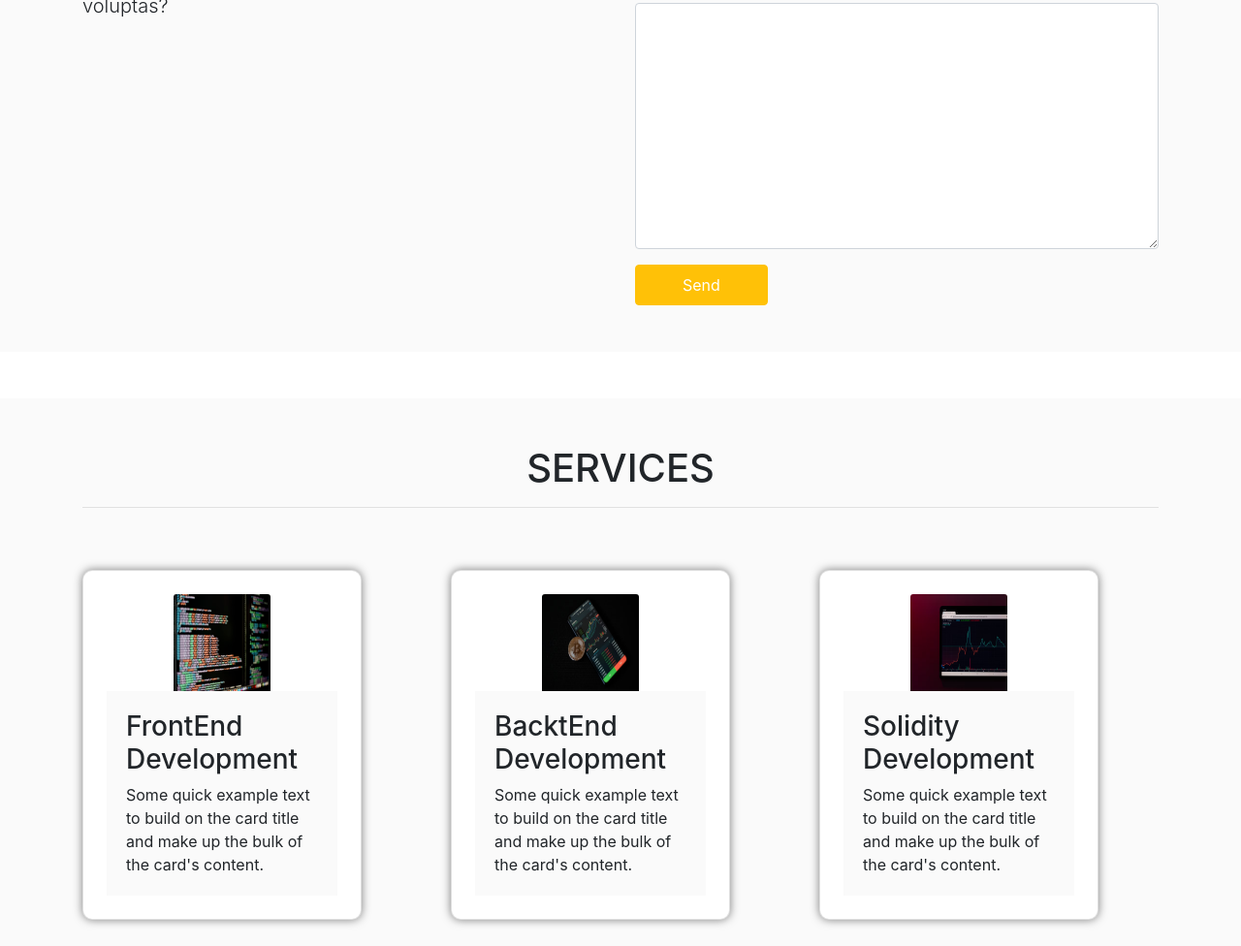
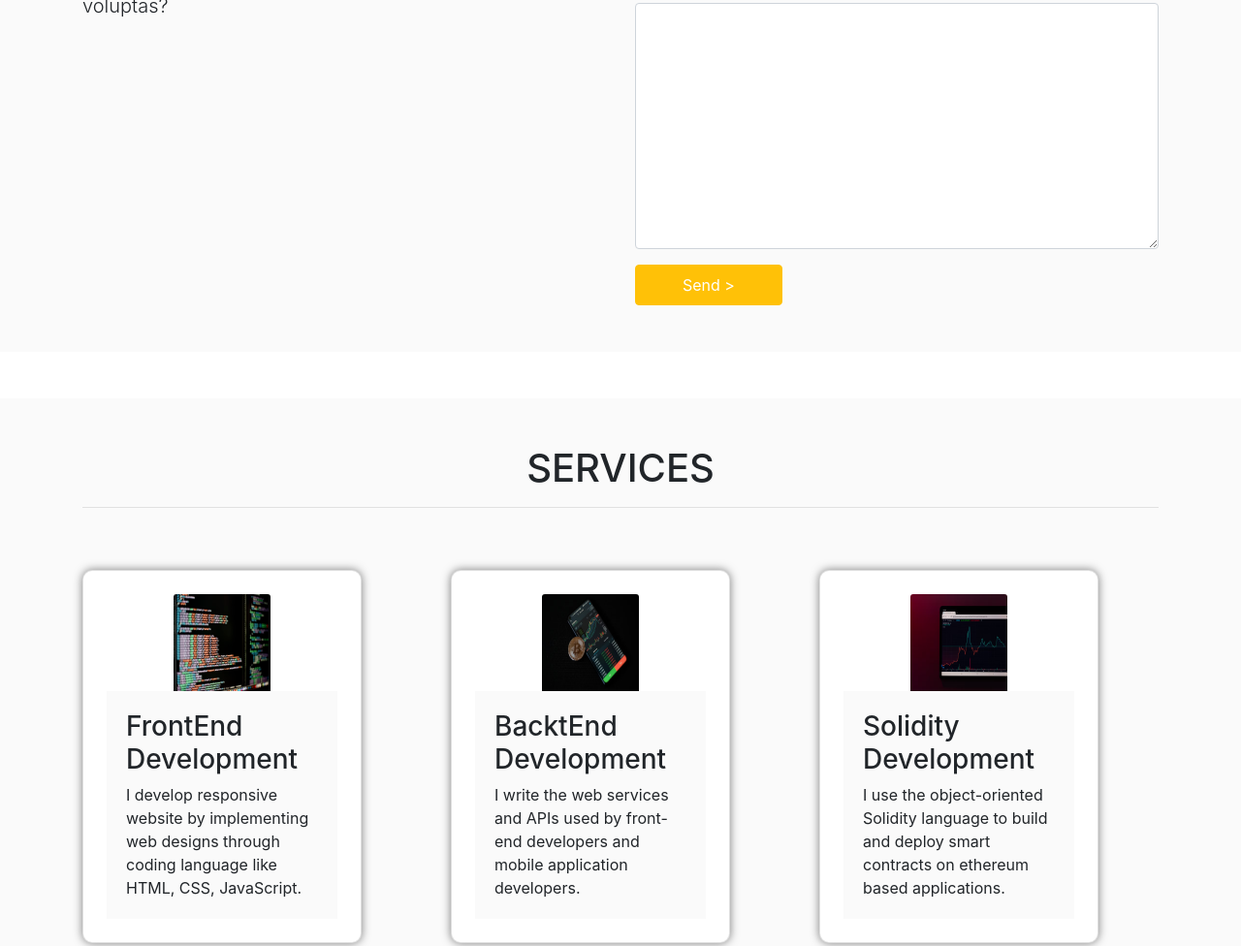
Before and after one commit to corleone0007/Portfolio, a plain HTML site: page index.html in a window 1280 px wide. Shown: the part 2885-3861 px from the top of the page at 97% size. Drawn offline with nearby package versions, Linux system fonts and the light colour scheme.

Commit message:
Made some modification.

```diff
--- a/index.html
+++ b/index.html
@@ -97,7 +97,7 @@
                         <div class="buttons">
                             <a href="https://www.linkedin.com/in/abah-victor-58907a160/overlay/1635472538147/single-media-viewer/" class="btn btn-outline-warning px-5 py-2">Download CV</button>
                             </a>
-                            <a href="https://github.com/corleone0007" class="btn btn-warning text-white px-5 py-2">Contact</button>
+                            <a href="https://www.linkedin.com/in/abah-victor-58907a160/" class="btn btn-warning text-white px-5 py-2">Contact</button>
                             </a>
                         </div>
                   </div>
@@ -220,7 +220,10 @@
                                 <label for="message">Message</label>
                                 <textarea name="message" id="message" cols="30" rows="10" class="form-control"></textarea>
                             </div>
-                            <button type="submit" class="btn btn-warning text-white px-5 py-2">Send</button>
+                            <div class="button">
+                                <a href="mailto: iamecheabah@gmail.com" type="sumbit" class="btn btn-warning text-white px-5 py-2"> Send </button>>
+                                </a>
+                            </div>
                         </form>
                     </div>
                 </div>
@@ -243,7 +246,7 @@
                             <img src="src/img2/imgbanner3.jpg" class="card-img-top" alt="...">
                             <div class="card-body">
                                 <h3>FrontEnd Development</h3>
-                              <p class="card-text">Some quick example text to build on the card title and make up the bulk of the card's content.</p>
+                              <p class="card-text">I develop responsive website by implementing web designs through coding language like HTML, CSS, JavaScript.</p>
                             </div>
                         </div>
                     </div>
@@ -252,7 +255,7 @@
                             <img src="src/img2/imgbanner4.jpg" class="card-img-top" alt="...">
                             <div class="card-body">
                                 <h3>BacktEnd Development</h3>
-                              <p class="card-text">Some quick example text to build on the card title and make up the bulk of the card's content.</p>
+                              <p class="card-text">I write the web services and APIs used by front-end developers and mobile application developers.</p>
                             </div>
                         </div>
                     </div>
@@ -261,7 +264,7 @@
                             <img src="src/img2/imgbanner5.jpg" class="card-img-top" alt="...">
                             <div class="card-body">
                                 <h3>Solidity Development</h3>
-                              <p class="card-text">Some quick example text to build on the card title and make up the bulk of the card's content.</p>
+                              <p class="card-text">I use the object-oriented Solidity language to build and deploy smart contracts on ethereum based applications.</p>
                             </div>
                         </div>
                     </div>
@@ -275,7 +278,7 @@
                 <h7 class="fw-bold">Designed By</h7>
                 <h6 class="card-title">ABAH VICTOR</h6>
                 <p class="card-text">For more Enquries - please click on the link below to Reach me:</p>
-                <a href="#" class="btn btn-primary">Email</a>
+                <a href="mailto: iamecheabah@gmail.com" class="btn btn-primary">Email</a>
                  <div class="px-5 py-3"> Copyright &copy; 2019</div>
             </div>
         </div>
```
